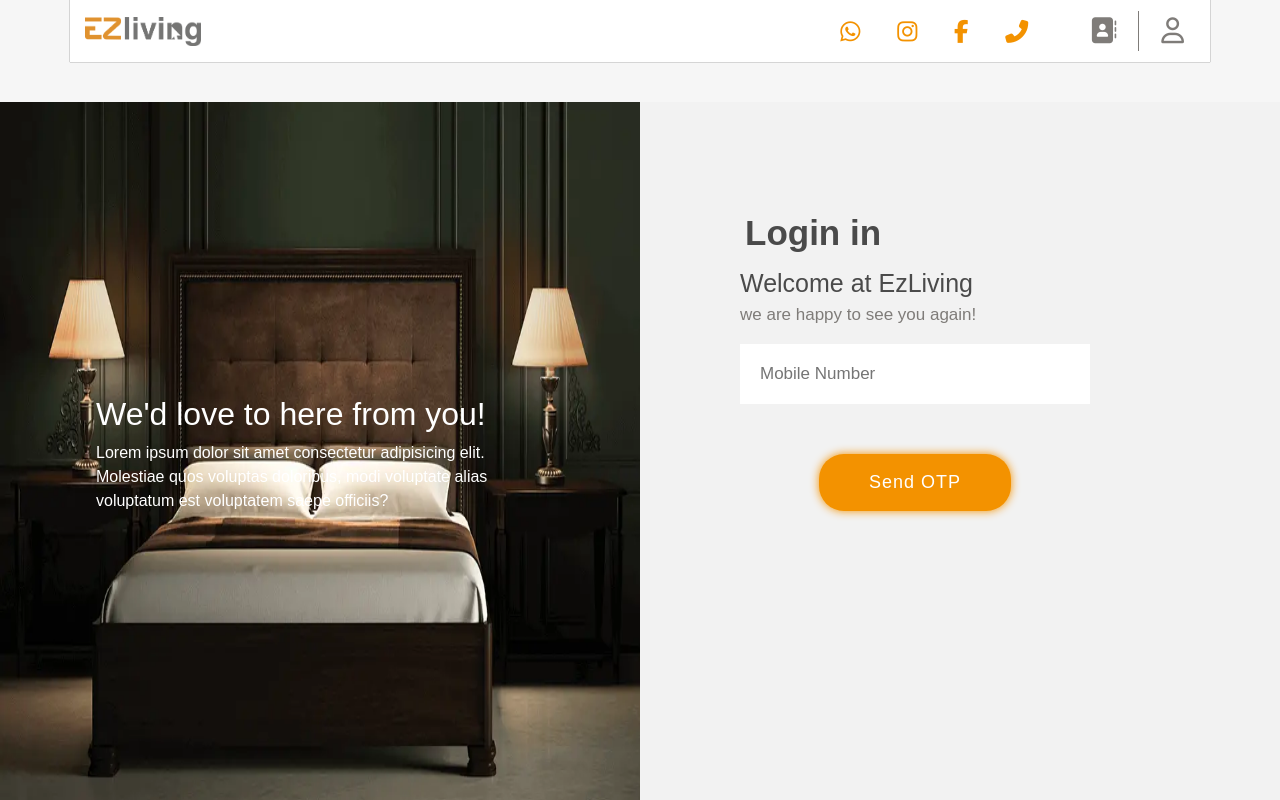
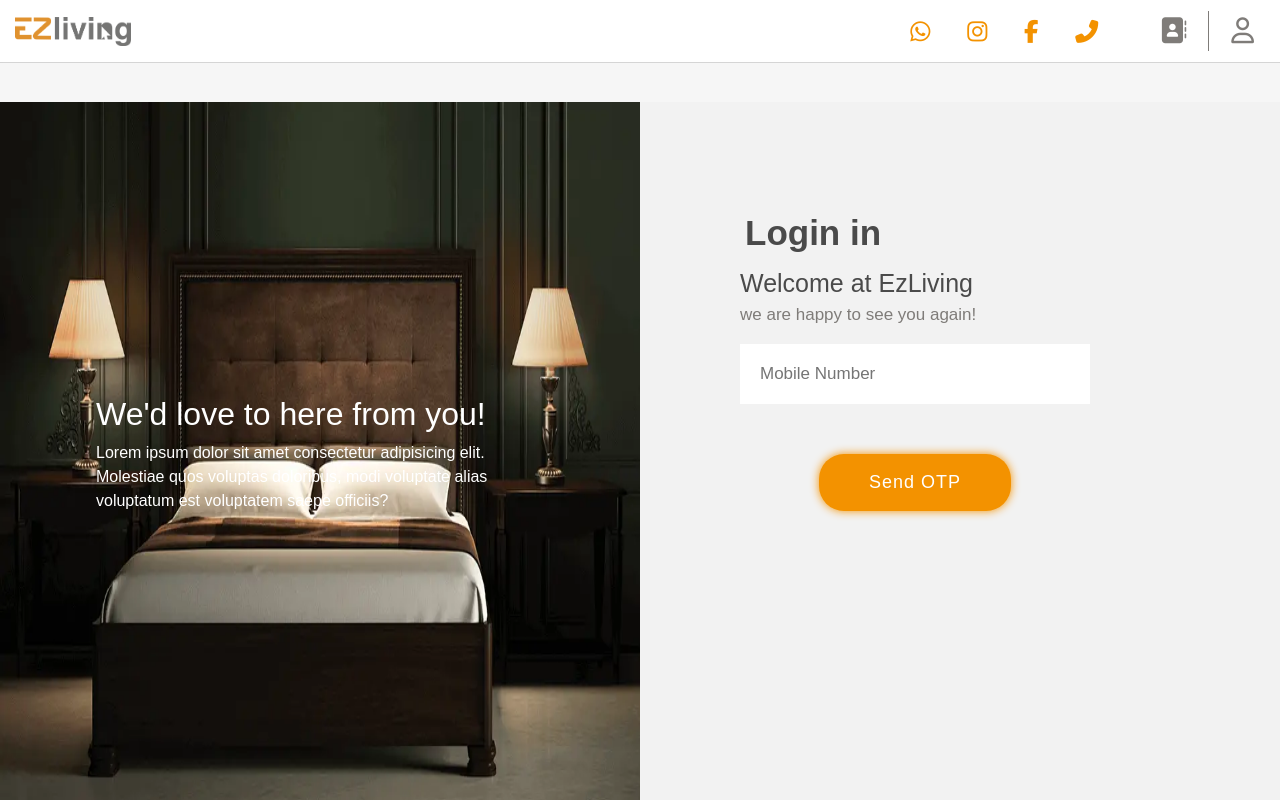
Before and after one commit to ahmed-idenbrid/Ezliving-html, a plain HTML site: page Auth/login.html in a window 1280 px wide. Drawn offline with Linux system fonts and the light colour scheme.

Commit message:
code updates

```diff
--- a/Auth/login.html
+++ b/Auth/login.html
@@ -16,7 +16,7 @@
 
 <body>
     <!-- navbar start -->
-    <div class="NavBarContainer container">
+    <div class="NavBarContainer container-fluid">
         <a href="../pages/index.html" class="v-on-d">
             <figure class="LogoCompany"
                 style="background-image: url('../assets/img/logo/ez_living_logo_no background.png');"></figure>
```
Also changed, not shown: Auth/register.html (+1 -1 lines), Auth/signup.html (+1 -1 lines).
